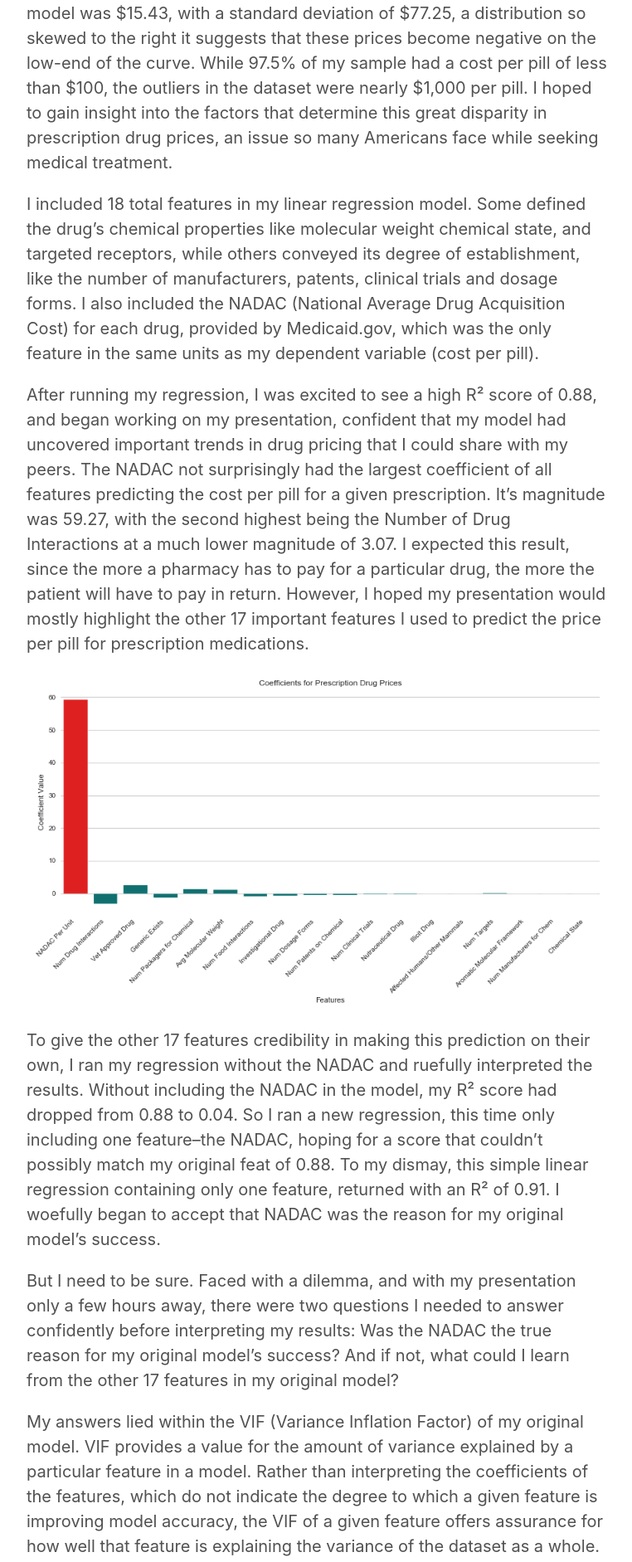
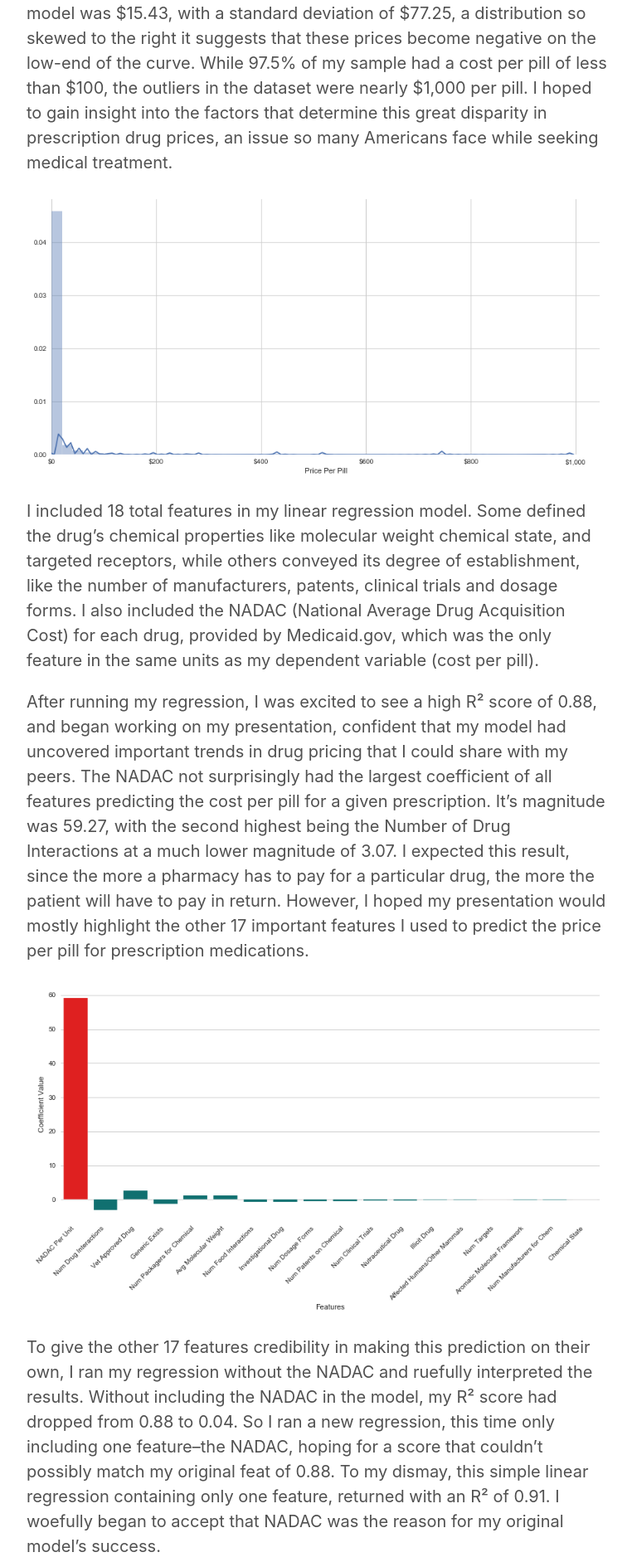
Before and after one commit to cyaris/cyaris.github.io-original, a Jekyll site: the page built from _posts/2018-10-15-post2.md, in a window 1280 px wide. Shown: the part 542-2425 px from the top of the page at 83% size, without its empty margins (258-1020 px from the left). Built offline with Jekyll 4.4.1, drawn with Linux system fonts in a browser that asks for light colours.

Commit message:
Made edits to images.

```diff
--- a/_posts/2018-10-15-post2.md
+++ b/_posts/2018-10-15-post2.md
@@ -9,11 +9,13 @@ title: Insights From My Second Project at Metis
 
 For my second project at Metis' Data Science Immersive, I used linear regression to predict the prices of prescription medications. Focusing only on drugs in pill form, my model contained 1,027 different drugs, and aimed to predict the price per pill for purchasing each medication in the United States. The mean price per pill for the sample of drugs in my model was $15.43, with a standard deviation of $77.25, a distribution so skewed to the right it suggests that these prices become negative on the low-end of the curve. While 97.5% of my sample had a cost per pill of less than $100, the outliers in the dataset were nearly $1,000 per pill. I hoped to gain insight into the factors that determine this great disparity in prescription drug prices, an issue so many Americans face while seeking medical treatment.
 
+![Distribution of the Lowest Price per Pill for Each Drug]({{ site.url }}/images/lowest_pill_price_distribution.png)
+
 I included 18 total features in my linear regression model. Some defined the drug's chemical properties like molecular weight chemical state, and targeted receptors, while others conveyed its degree of establishment, like the number of manufacturers, patents, clinical trials and dosage forms. I also included the NADAC (National Average Drug Acquisition Cost) for each drug, provided by Medicaid.gov, which was the only feature in the same units as my dependent variable (cost per pill).
 
 After running my regression, I was excited to see a high R² score of 0.88, and began working on my presentation, confident that my model had uncovered important trends in drug pricing that I could share with my peers. The NADAC not surprisingly had the largest coefficient of all features predicting the cost per pill for a given prescription. It's magnitude was 59.27, with the second highest being the Number of Drug Interactions at a much lower magnitude of 3.07. I expected this result, since the more a pharmacy has to pay for a particular drug, the more the patient will have to pay in return. However, I hoped my presentation would mostly highlight the other 17 important features I used to predict the price per pill for prescription medications.
 
-![Feature Coefficients with NADAC Highlighted in Red]({{ site.url }}/images/coefficients_w_cost.png)
+![Values of Feature Coefficients with NADAC Highlighted in Red]({{ site.url }}/images/coefficients_w_cost.png)
 
 To give the other 17 features credibility in making this prediction on their own, I ran my regression without the NADAC and ruefully interpreted the results. Without including the NADAC in the model, my R² score had dropped from 0.88 to 0.04. So I ran a new regression, this time only including one feature–the NADAC, hoping for a score that couldn't possibly match my original feat of 0.88. To my dismay, this simple linear regression containing only one feature, returned with an R² of 0.91. I woefully began to accept that NADAC was the reason for my original model's success.
 
```
Also changed, not shown: images/coefficients_w_cost.png, images/feature_importance_w_cost.png, images/lowest_pill_price_distribution.png.
